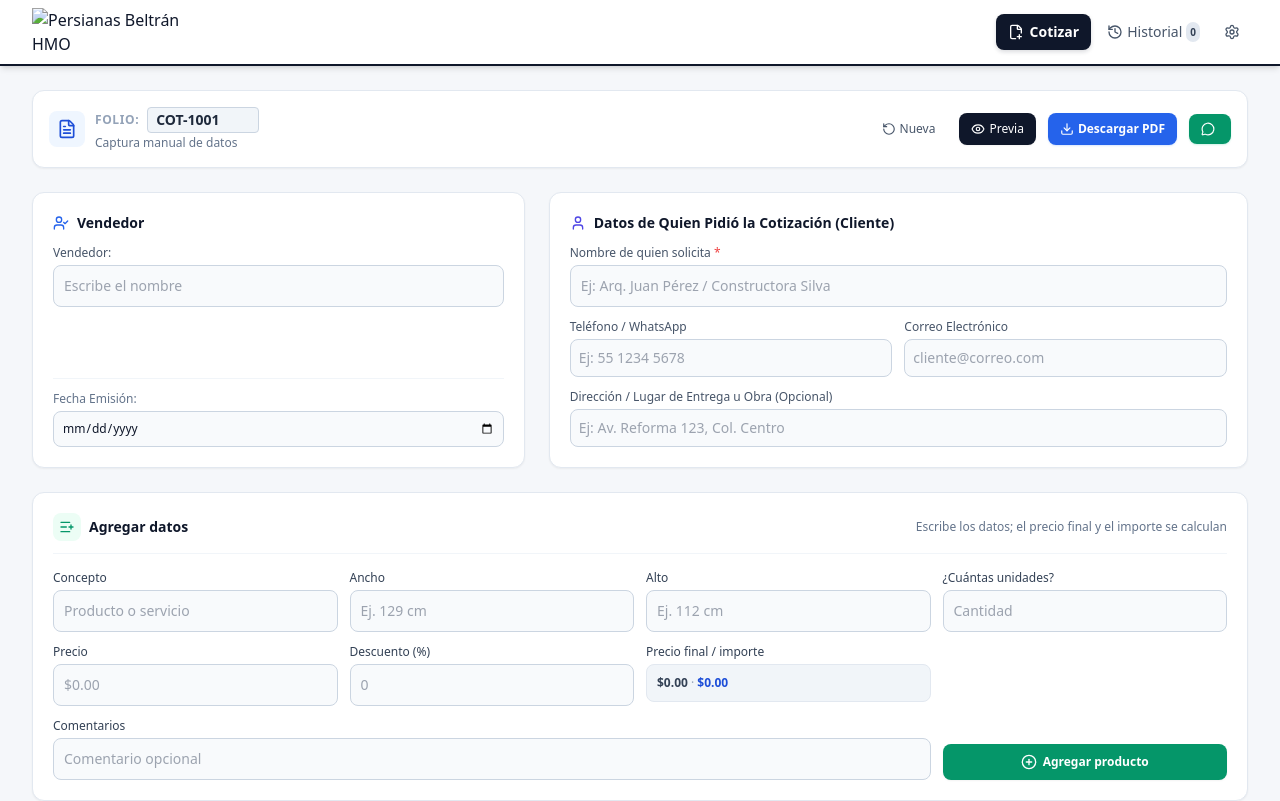
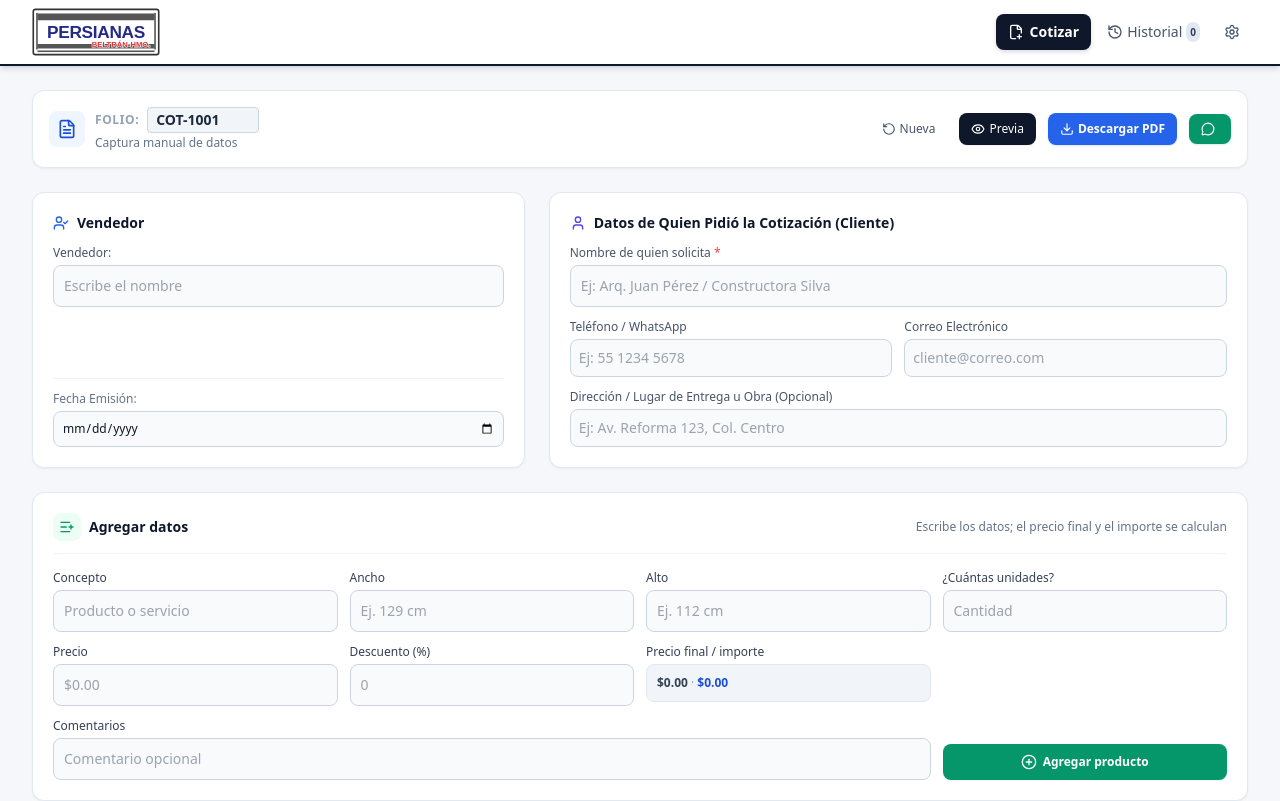
Before and after one commit to Marcolau16/persianas-beltran, a plain HTML site: page index.html in a window 1280 px wide. Shown: the top 801 px of the page. Drawn offline with nearby package versions, Linux system fonts and the light colour scheme.

Commit message:
Add files via upload

```diff
--- a/app.js
+++ b/app.js
@@ -668,7 +668,7 @@ function buildInvoiceHtml(quoteData) {
           </div>
         </div>
         <div class="col-span-3 flex items-center justify-center border border-slate-300 p-2">
-          <img src="assets/logo-beltran.svg" alt="Persianas Beltrán HMO" class="w-full max-h-20 object-contain">
+          <img src="logo-beltran.svg" alt="Persianas Beltrán HMO" class="w-full max-h-20 object-contain">
         </div>
       </div>
 
--- a/index.html
+++ b/index.html
@@ -41,7 +41,7 @@
 
         <!-- Logo & Titulo Persianas Beltran HMO -->
         <div class="flex items-center min-w-0 flex-shrink">
-          <img src="assets/logo-beltran.svg" alt="Persianas Beltrán HMO" class="h-10 sm:h-12 w-auto max-w-[190px] object-contain">
+          <img src="logo-beltran.svg" alt="Persianas Beltrán HMO" class="h-10 sm:h-12 w-auto max-w-[190px] object-contain">
         </div>
 
         <!-- Navegación de Pestañas (Iconos compactos en celular, texto completo en tablet/PC) -->
```
Also changed, not shown: logo-beltran.svg (added).
